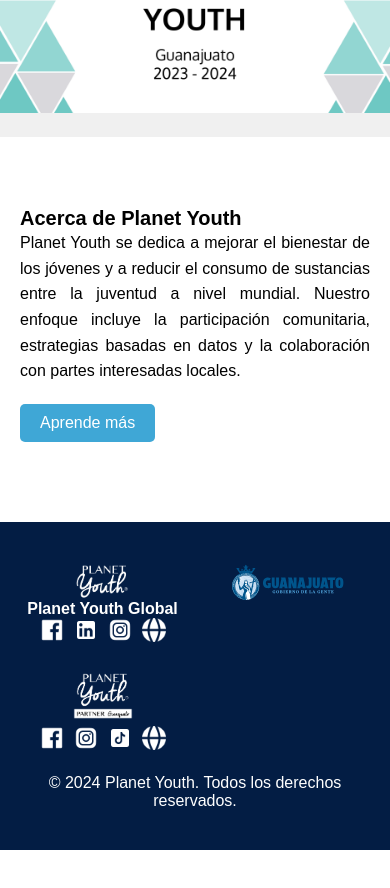
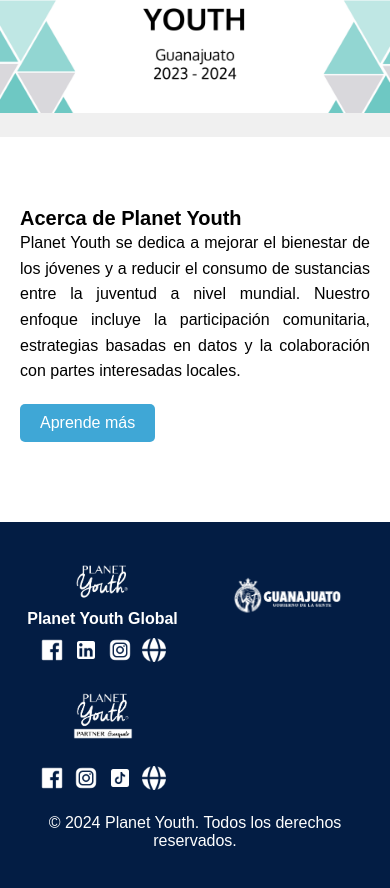
Before and after one commit to steinunnPY/gto2024, a plain HTML site: page index.html in a window 390 px wide. Shown: the part 1612-2500 px from the top of the page. Before the commit the page ends 2462 px from the top, so only its background shows below. Drawn offline with Linux system fonts and the light colour scheme; files whose address does not match are found by name.

Commit message:
adjusted footer

```diff
--- a/footer.html
+++ b/footer.html
@@ -1,7 +1,7 @@
 <footer style="background-color: #031d44; color: white; padding: 40px 20px; box-sizing: border-box;">
-    <div style="display: grid; grid-template-columns: repeat(auto-fit, minmax(150px, 1fr)); gap: 20px; max-width: 1600px; margin: 0 auto; align-items: start;">
+    <div class="footer-container" style="display: grid; grid-template-columns: repeat(auto-fit, minmax(150px, 1fr)); gap: 20px; max-width: 1600px; margin: 0 auto; align-items: start;">
         <!-- Group 1: Planet Youth Global -->
-        <div style="text-align: center; display: flex; flex-direction: column; align-items: center; justify-content: space-between; height: 100%;">
+        <div class="footer-group group-1" style="text-align: center; display: flex; flex-direction: column; align-items: center; justify-content: space-between; height: 100%;">
             <img src="images/logo_hvitt.png" alt="Planet Youth Logo" style="width: 15vw; max-width: 120px; height: auto; margin-bottom: auto;">
             <p class="planet-youth-title" style="font-size: 16px; font-weight: bold;">Planet Youth Global</p>
             <div style="display: flex; justify-content: center; gap: 10px; margin-top: auto;">
@@ -21,13 +21,13 @@
         </div>
 
         <!-- GTO Logo -->
-        <div style="text-align: center; display: flex; flex-direction: column; align-items: center; justify-content: start; height: 100%;">
-            <img src="images/gto_gov_logo_new.svg" alt="Guanajuato Government Logo" style="width: 30vw; max-width: 300px; height: auto;">
+        <div class="footer-group gto-group" style="text-align: center; display: flex; flex-direction: column; align-items: center; justify-content: start; height: 100%;">
+            <img src="images/gto_gov_logo_white.png" alt="Guanajuato Government Logo" style="width: 30vw; max-width: 300px; height: auto;">
         </div>
 
         <!-- Group 2: Planet Youth Guanajuato -->
-        <div style="text-align: center; display: flex; flex-direction: column; align-items: center; justify-content: space-between; height: 100%;">
-            <img src="images/gto_logo_white.png" alt="Planet Youth Guanajuato Logo" style="width: 20vw; max-width: 160px; height: auto; max-height: 180px; margin-bottom: auto;"> <!-- Adjust max-height as needed -->
+        <div class="footer-group group-2" style="text-align: center; display: flex; flex-direction: column; align-items: center; justify-content: space-between; height: 100%;">
+            <img src="images/gto_logo_white.png" alt="Planet Youth Guanajuato Logo" style="width: 20vw; max-width: 160px; height: auto; max-height: 180px; margin-bottom: auto;">
             <div style="display: flex; justify-content: center; gap: 10px; margin-top: auto;">
                 <a href="https://www.facebook.com/PlanetYouthGTO" target="_blank">
                     <img src="icons/facebook_white_icon.png" alt="Facebook Guanajuato" style="width: 24px; height: 24px;">
@@ -49,6 +49,21 @@
 
 <style>
     @media (max-width: 768px) {
+        .footer-container {
+            grid-template-columns: 1fr; /* Ensures single-column layout on small screens */
+        }
+        .group-1 {
+            order: 1;
+        }
+        .gto-group {
+            order: 2;
+        }
+        .group-2 {
+            order: 3;
+        }
+        .footer-group {
+            margin-bottom: 20px; /* Adds spacing between groups */
+        }
         .planet-youth-title {
             font-size: 12px;
         }
```
Also changed, not shown: images/gto_gov_logo_black.png (added), images/gto_gov_logo_white.png (added), 1 other file.
